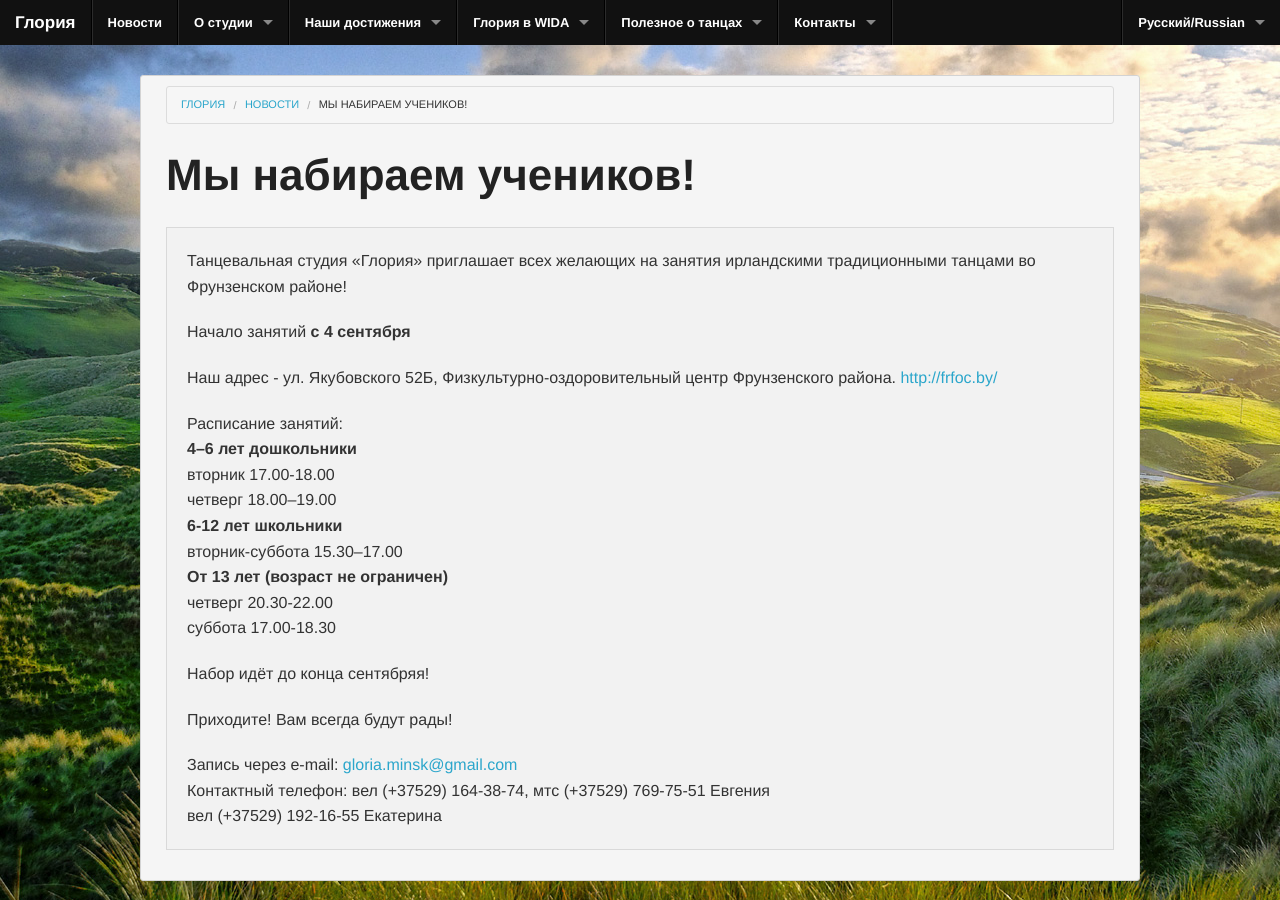
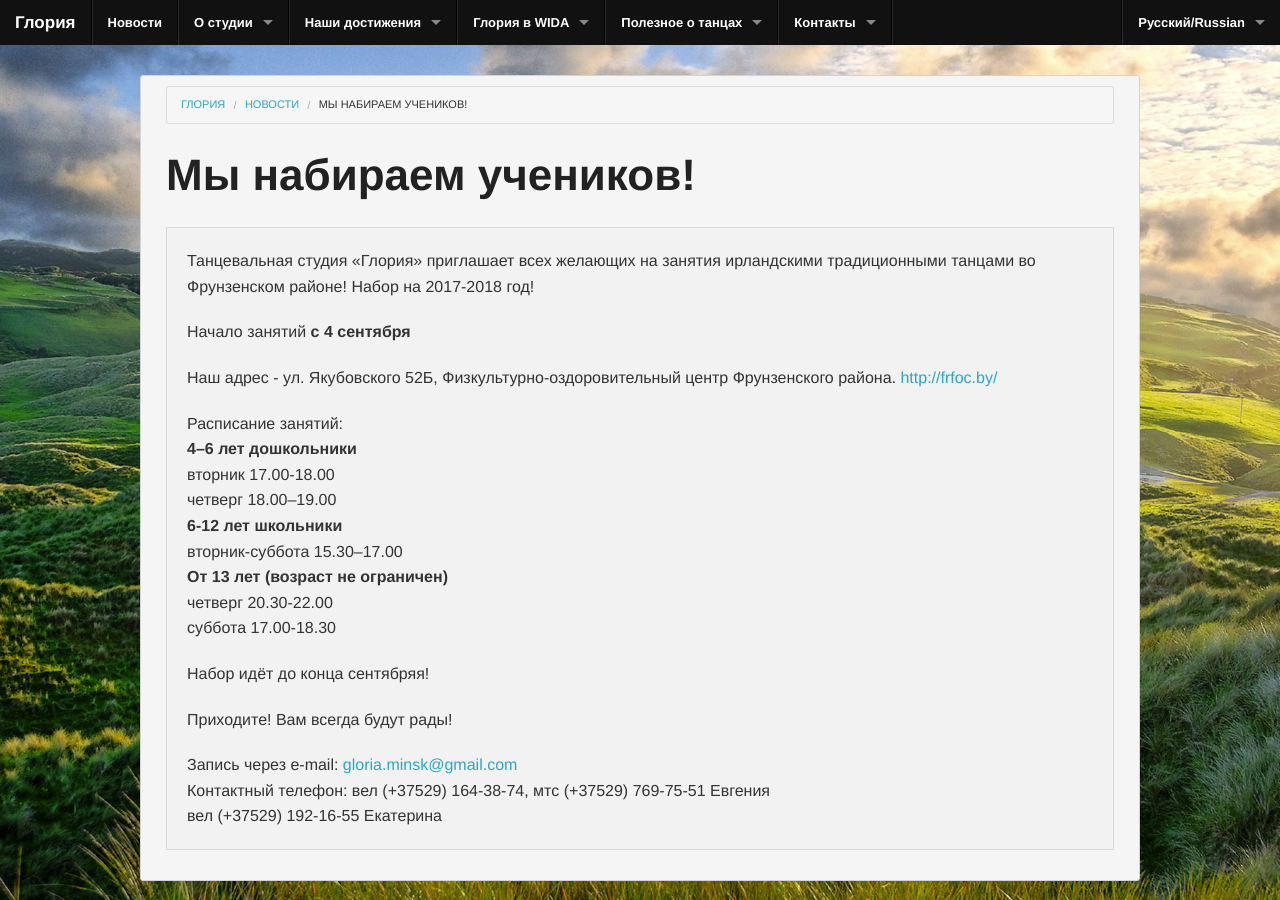
Before and after one commit to gloria-studio/gloria-studio.github.io, a Jekyll site: the page built from _posts/2015-08-26-we-recruit-studens.md, in a window 1280 px wide. Built offline with Jekyll 4.4.1, drawn with Linux system fonts in a browser that asks for light colours.

Commit message:
Update 2015-08-26-we-recruit-studens.md

```diff
--- a/_posts/2015-08-26-we-recruit-studens.md
+++ b/_posts/2015-08-26-we-recruit-studens.md
@@ -14,7 +14,7 @@ published: true
 
 
 
-Танцевальная студия «Глория» приглашает всех желающих на занятия ирландскими традиционными танцами во Фрунзенском районе!
+Танцевальная студия «Глория» приглашает всех желающих на занятия ирландскими традиционными танцами во Фрунзенском районе! Набор на 2017-2018 год!
 
 Начало занятий **с 4 сентября**
 
```
